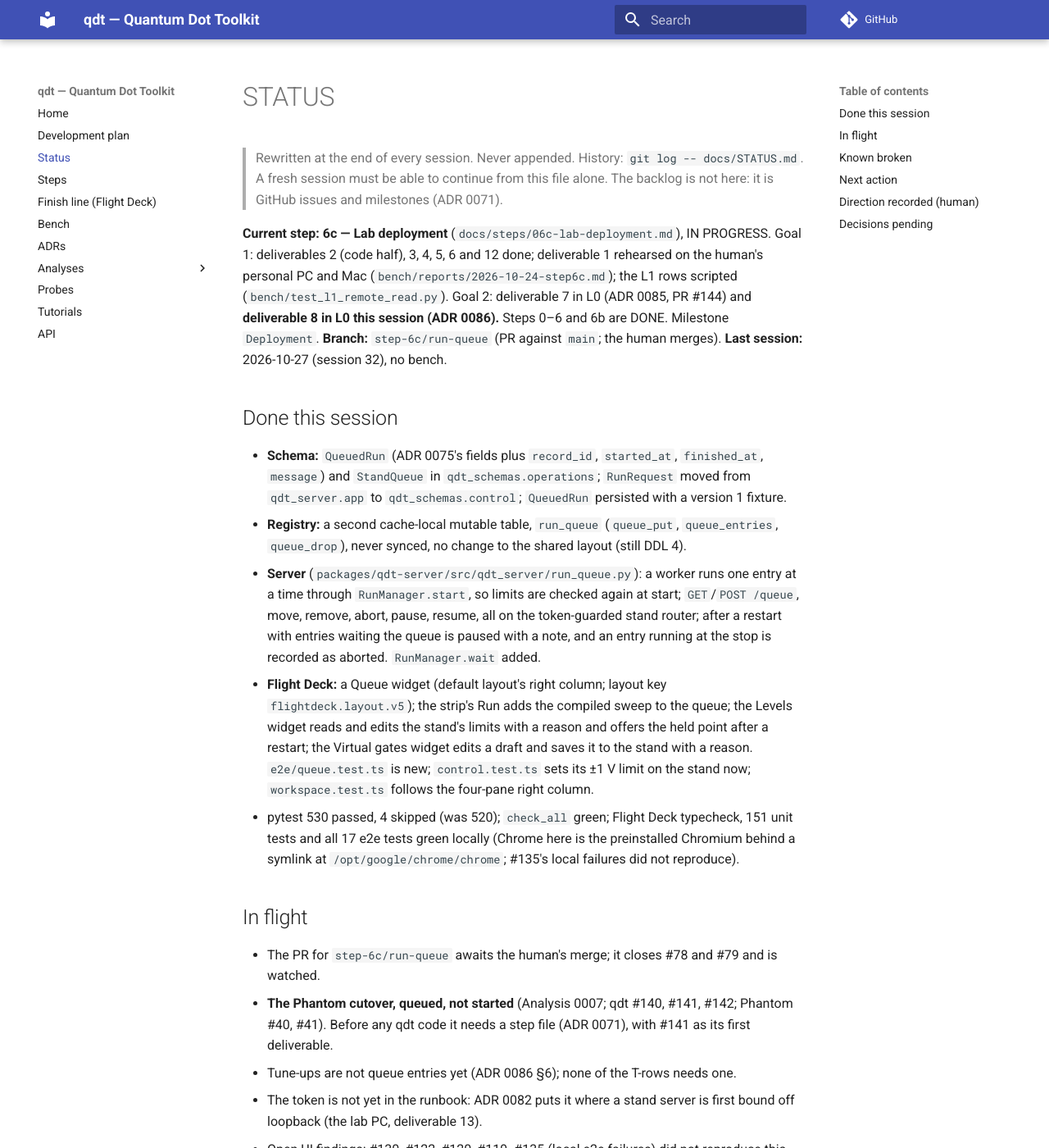
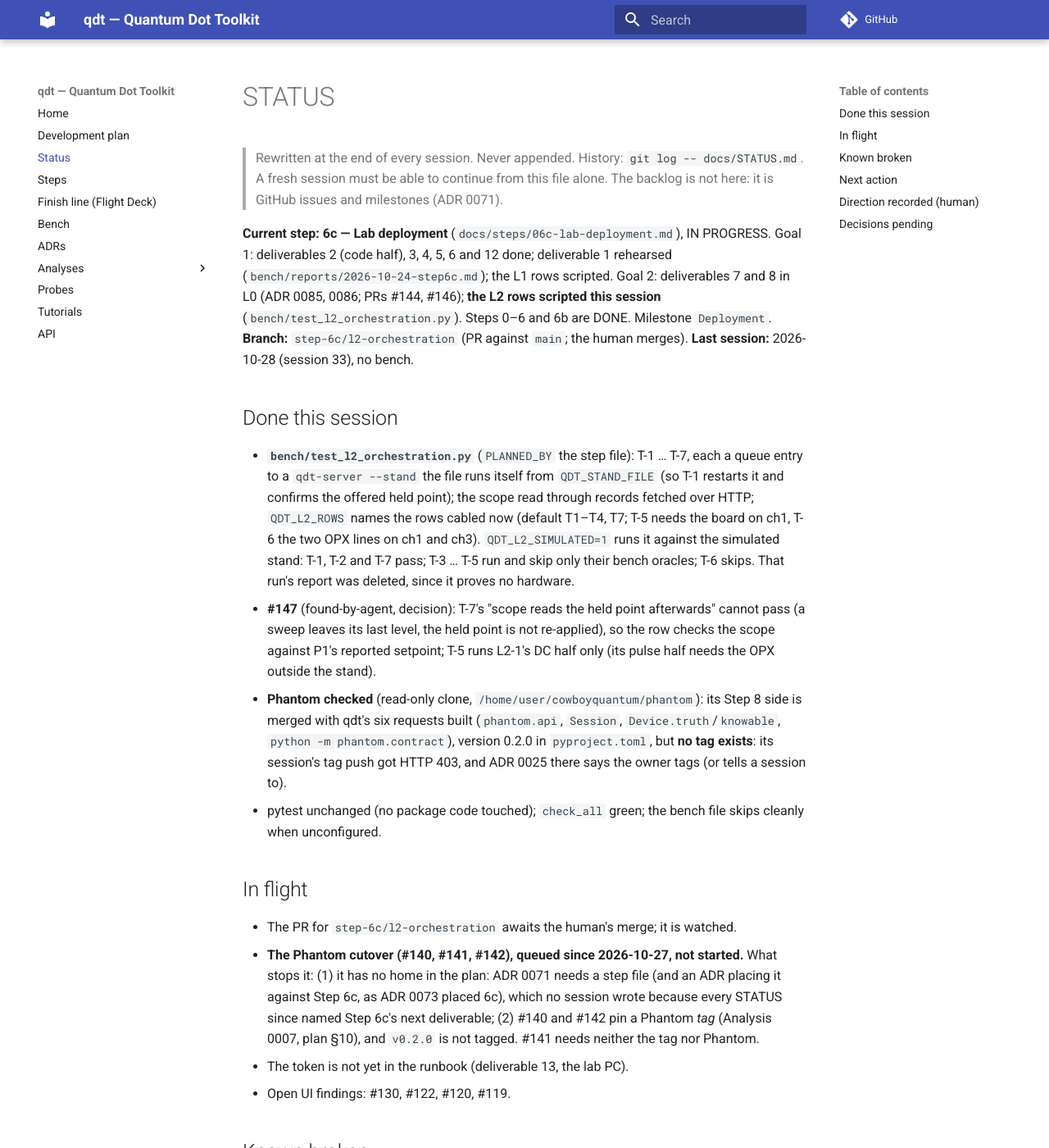
Before and after one commit to CowboyQuantum/qdt, an MkDocs documentation site: the page built from docs/STATUS.md, in a window 1280 px wide and 1400 px high. Shown: the whole window at 82% size. Built offline with MkDocs 1.6.1 and Material for MkDocs 9.7.7, drawn with Linux system fonts in a browser that asks for light colours; comment, search, counter and statistics services are not loaded; some of the changed text lies outside the part shown.

Commit message:
docs(status): session 33 — the L2 rows scripted; what stops the Phantom cutover (#140–#142)
Co-Authored-By: Claude Opus 5.5 <noreply@anthropic.com>
Claude-Session: https://claude.ai/code/session_01SWfRfPXvcGKxftGTLvx9kn

```diff
--- a/docs/STATUS.md
+++ b/docs/STATUS.md
@@ -5,60 +5,55 @@
 > The backlog is not here: it is GitHub issues and milestones (ADR 0071).
 
 **Current step:** **6c — Lab deployment** (`docs/steps/06c-lab-deployment.md`), IN PROGRESS. Goal 1:
-deliverables 2 (code half), 3, 4, 5, 6 and 12 done; deliverable 1 rehearsed on the human's personal PC and
-Mac (`bench/reports/2026-10-24-step6c.md`); the L1 rows scripted (`bench/test_l1_remote_read.py`). Goal 2:
-deliverable 7 in L0 (ADR 0085, PR #144) and **deliverable 8 in L0 this session (ADR 0086).** Steps 0–6 and
-6b are DONE. Milestone `Deployment`.
-**Branch:** `step-6c/run-queue` (PR against `main`; the human merges).
-**Last session:** 2026-10-27 (session 32), no bench.
+deliverables 2 (code half), 3, 4, 5, 6 and 12 done; deliverable 1 rehearsed (`bench/reports/2026-10-24-step6c.md`);
+the L1 rows scripted. Goal 2: deliverables 7 and 8 in L0 (ADR 0085, 0086; PRs #144, #146); **the L2 rows
+scripted this session** (`bench/test_l2_orchestration.py`). Steps 0–6 and 6b are DONE. Milestone `Deployment`.
+**Branch:** `step-6c/l2-orchestration` (PR against `main`; the human merges).
+**Last session:** 2026-10-28 (session 33), no bench.
 
 ## Done this session
-- **Schema:** `QueuedRun` (ADR 0075's fields plus `record_id`, `started_at`, `finished_at`, `message`) and
-  `StandQueue` in `qdt_schemas.operations`; `RunRequest` moved from `qdt_server.app` to
-  `qdt_schemas.control`; `QueuedRun` persisted with a version 1 fixture.
-- **Registry:** a second cache-local mutable table, `run_queue` (`queue_put`, `queue_entries`,
-  `queue_drop`), never synced, no change to the shared layout (still DDL 4).
-- **Server** (`packages/qdt-server/src/qdt_server/run_queue.py`): a worker runs one entry at a time through
-  `RunManager.start`, so limits are checked again at start; `GET`/`POST /queue`, move, remove, abort,
-  pause, resume, all on the token-guarded stand router; after a restart with entries waiting the queue is
-  paused with a note, and an entry running at the stop is recorded as aborted. `RunManager.wait` added.
-- **Flight Deck:** a Queue widget (default layout's right column; layout key `flightdeck.layout.v5`); the
-  strip's Run adds the compiled sweep to the queue; the Levels widget reads and edits the stand's limits
-  with a reason and offers the held point after a restart; the Virtual gates widget edits a draft and saves
-  it to the stand with a reason. `e2e/queue.test.ts` is new; `control.test.ts` sets its ±1 V limit on the
-  stand now; `workspace.test.ts` follows the four-pane right column.
-- pytest 530 passed, 4 skipped (was 520); `check_all` green; Flight Deck typecheck, 151 unit tests and all
-  17 e2e tests green locally (Chrome here is the preinstalled Chromium behind a symlink at
-  `/opt/google/chrome/chrome`; #135's local failures did not reproduce).
+- **`bench/test_l2_orchestration.py`** (`PLANNED_BY` the step file): T-1 … T-7, each a queue entry to a
+  `qdt-server --stand` the file runs itself from `QDT_STAND_FILE` (so T-1 restarts it and confirms the offered
+  held point); the scope read through records fetched over HTTP; `QDT_L2_ROWS` names the rows cabled now
+  (default T1–T4, T7; T-5 needs the board on ch1, T-6 the two OPX lines on ch1 and ch3). `QDT_L2_SIMULATED=1`
+  runs it against the simulated stand: T-1, T-2 and T-7 pass; T-3 … T-5 run and skip only their bench oracles;
+  T-6 skips. That run's report was deleted, since it proves no hardware.
+- **#147** (found-by-agent, decision): T-7's "scope reads the held point afterwards" cannot pass (a sweep
+  leaves its last level, the held point is not re-applied), so the row checks the scope against P1's reported
+  setpoint; T-5 runs L2-1's DC half only (its pulse half needs the OPX outside the stand).
+- **Phantom checked** (read-only clone, `/home/user/cowboyquantum/phantom`): its Step 8 side is merged with qdt's
+  six requests built (`phantom.api`, `Session`, `Device.truth`/`knowable`, `python -m phantom.contract`), version
+  0.2.0 in `pyproject.toml`, but **no tag exists**: its session's tag push got HTTP 403, and ADR 0025 there says
+  the owner tags (or tells a session to).
+- pytest unchanged (no package code touched); `check_all` green; the bench file skips cleanly when unconfigured.
 
 ## In flight
-- The PR for `step-6c/run-queue` awaits the human's merge; it closes #78 and #79 and is watched.
-- **The Phantom cutover, queued, not started** (Analysis 0007; qdt #140, #141, #142; Phantom #40, #41).
-  Before any qdt code it needs a step file (ADR 0071), with #141 as its first deliverable.
-- Tune-ups are not queue entries yet (ADR 0086 §6); none of the T-rows needs one.
-- The token is not yet in the runbook: ADR 0082 puts it where a stand server is first bound off loopback
-  (the lab PC, deliverable 13).
-- Open UI findings: #130, #122, #120, #119. #135 (local e2e failures) did not reproduce this session.
+- The PR for `step-6c/l2-orchestration` awaits the human's merge; it is watched.
+- **The Phantom cutover (#140, #141, #142), queued since 2026-10-27, not started.** What stops it: (1) it has no
+  home in the plan: ADR 0071 needs a step file (and an ADR placing it against Step 6c, as ADR 0073 placed 6c),
+  which no session wrote because every STATUS since named Step 6c's next deliverable; (2) #140 and #142 pin a
+  Phantom *tag* (Analysis 0007, plan §10), and `v0.2.0` is not tagged. #141 needs neither the tag nor Phantom.
+- The token is not yet in the runbook (deliverable 13, the lab PC).
+- Open UI findings: #130, #122, #120, #119.
 
 ## Known broken
 Open blockers: none (`gh issue list --label blocker`). Everything else: `gh issue list`.
 
 ## Next action
-**Agent, next session:** script the L2 rows as `bench/test_l2_orchestration.py` (`PLANNED_BY` the step
-file): T-1 … T-7, each submitted as a queue entry to `qdt-server --stand` (`POST /queue`), the scope as
-the sink, oracles from the proven rows of `docs/BENCH.md`, T-2 against a `StandState` limit, T-1's restart
-through `/levels/pending/confirm`, T-7's reorder, remove and abort through the queue routes; checked end to
-end against the simulated stand where a row allows it, as the L1 rows were. Then deliverable 11 (#76, the
-`settle_s` audit), 14 (#112, a local Postgres without Docker; this session ran one with `initdb` and
-`pg_ctl` as a non-root user) and 15 (#114, Windows commands). Deliverables 9–10 wait for the human's
-decision on ADR 0077. Branch `step-6c/<short-name>`. Blockers from the human's machines first.
-**Human:** merge this PR. On the rehearsal `qdt-db`, update the repository and run
-`uv run python -m qdt_registry init` as the admin (said 2026-10-27: when back at that PC). Still open:
-send plan §9 to IT; `ipconfig` on the measurement PC for #80; decide the rest of ADR 0077 before
-deliverables 9–10; the runbook on the lab PC, then `bench/test_l1_remote_read.py` from a desk; review the
-pre-deployment records; restore drill #2 on 2026-10-31 (#133).
+**Human first:** say whether the cutover goes now or after Step 6c. **Agent, next session:** if now, write the
+cutover's step file (`docs/steps/06d-phantom-cutover.md`: #141 first, then #140 + #142 in one PR against the
+tag) and its ADR (placing it; Phantom pinned by git tag, imported only by `qdt-sim`; amends ADR 0078's physics
+row, supersedes ADR 0020's model), then #141 (the interpreter into `qdt_lab.simulated`, outputs bit-identical).
+If after, deliverable 11 (#76), 14 (#112) and 15 (#114). Branch `step-6c/<short-name>` or the cutover's.
+**Human:** merge this PR; tag Phantom `v0.2.0` (its STATUS names `f72daac`; `main` is now `84f9efa`, with #45's
+docs on top) or say to pin a commit instead; decide #147; on `qdt-db`, `uv run python -m qdt_registry init` as
+the admin; run `bench/test_l2_orchestration.py` on the bench with `QDT_STAND_FILE`; still open: plan §9 to IT,
+`ipconfig` for #80, ADR 0077 before deliverables 9–10, the runbook on the lab PC, the pre-deployment records,
+restore drill #2 on 2026-10-31 (#133).
 
 ## Direction recorded (human)
+- **2026-10-28 (session 33):** "Go ahead, but I also didn't realize we drifted off the phantom cutover. Once you
+  finish your next task, tell me what's stopping you from completing #140-142."
 - **2026-10-27 (session 32):** "I will re init the register when I get back to the database pc. Start
   deliverable 8."
 - **2026-10-27 (session 31):** "Ok then continue with deliverable 7." After #144 was opened: "Yes, make sure
@@ -66,14 +61,10 @@ pre-deployment records; restore drill #2 on 2026-10-31 (#133).
 - **2026-10-27 (session 30, detour):** on Analysis 0007: "move the sequencer interpreter into qdt lab as you
   say. device file makes more sense. Let's hold off on deciding the release cadence. I don't see a decision
   needed for the simulated stand."
-- **2026-10-25 (session 30):** "accept 0075" (ADR 0084); discovery starts with instruments connected
-  directly to the computer, with an address range "for future specification when I understand how we can
-  isolate the rack ips to a vlan or range".
-- Earlier direction, verbatim: `git show d7c7a01:docs/STATUS.md`, § Direction recorded (sessions 26–30),
-  and `git show b94193f:docs/STATUS.md` (sessions ≤ 25).
+- Earlier direction, verbatim: `git show f748fe2:docs/STATUS.md` and `git show d7c7a01:docs/STATUS.md`,
+  § Direction recorded, and `git show b94193f:docs/STATUS.md` (sessions ≤ 25).
 
 ## Decisions pending
-All are `decision` issues (`gh issue list --label decision`), plus Step 6c's remaining open decision:
-ADR 0077 (before deliverables 9–10; its discovery scope is already narrowed by ADR 0084, #80). Settled:
-ADR 0075 (ADR 0084) and its details (ADR 0085, 0086). Held by the human (2026-10-27): Phantom's release
-cadence against qdt's pin (Analysis 0007, answer 3).
+All are `decision` issues (`gh issue list --label decision`), now including #147 (two L2 oracles), plus Step
+6c's ADR 0077 (before deliverables 9–10, #80). New: when the Phantom cutover runs, and whether qdt pins a tag
+or a commit. Held by the human: Phantom's release cadence (Analysis 0007, answer 3).
--- a/docs/steps/06c-lab-deployment.md
+++ b/docs/steps/06c-lab-deployment.md
@@ -185,4 +185,12 @@ one run at a time, move and remove while waiting, abort while running, pause and
 restart with entries waiting; Flight Deck's Queue widget, Run through the queue, the Levels widget's
 limits and restart prompt, and the Virtual gates matrix saved to the stand. The L0 rows "Queue" and
 "Flight Deck e2e" are green (`e2e/queue.test.ts`; commands absent on a read server, `e2e/readonly.test.ts`).
-Tune-ups are not queue entries yet (ADR 0086 §6). Deliverables 9–11, 13–16 not started.
+Tune-ups are not queue entries yet (ADR 0086 §6). **The L2 rows are scripted (session 33, 2026-10-28):**
+`bench/test_l2_orchestration.py` runs `qdt-server --stand` itself from `QDT_STAND_FILE`, submits every row as
+a queue entry and reads the scope through records fetched over HTTP; T-1 restarts the server and confirms the
+offered held point; `QDT_L2_ROWS` names the rows cabled now. Checked against the simulated stand
+(`QDT_L2_SIMULATED=1`): T-1, T-2 and T-7 pass, T-3 … T-5 run and skip only their bench oracles, T-6 skips. Two
+oracles differ from the rows as written, pending the human's decision (#147): T-7 checks the scope against
+P1's reported setpoint (the held point is not re-applied after a sweep), and T-5 runs L2-1's DC half (its
+pulse half needs the OPX outside the stand). The bench run is still to come. Deliverables 9–11, 13–16 not
+started.
```
